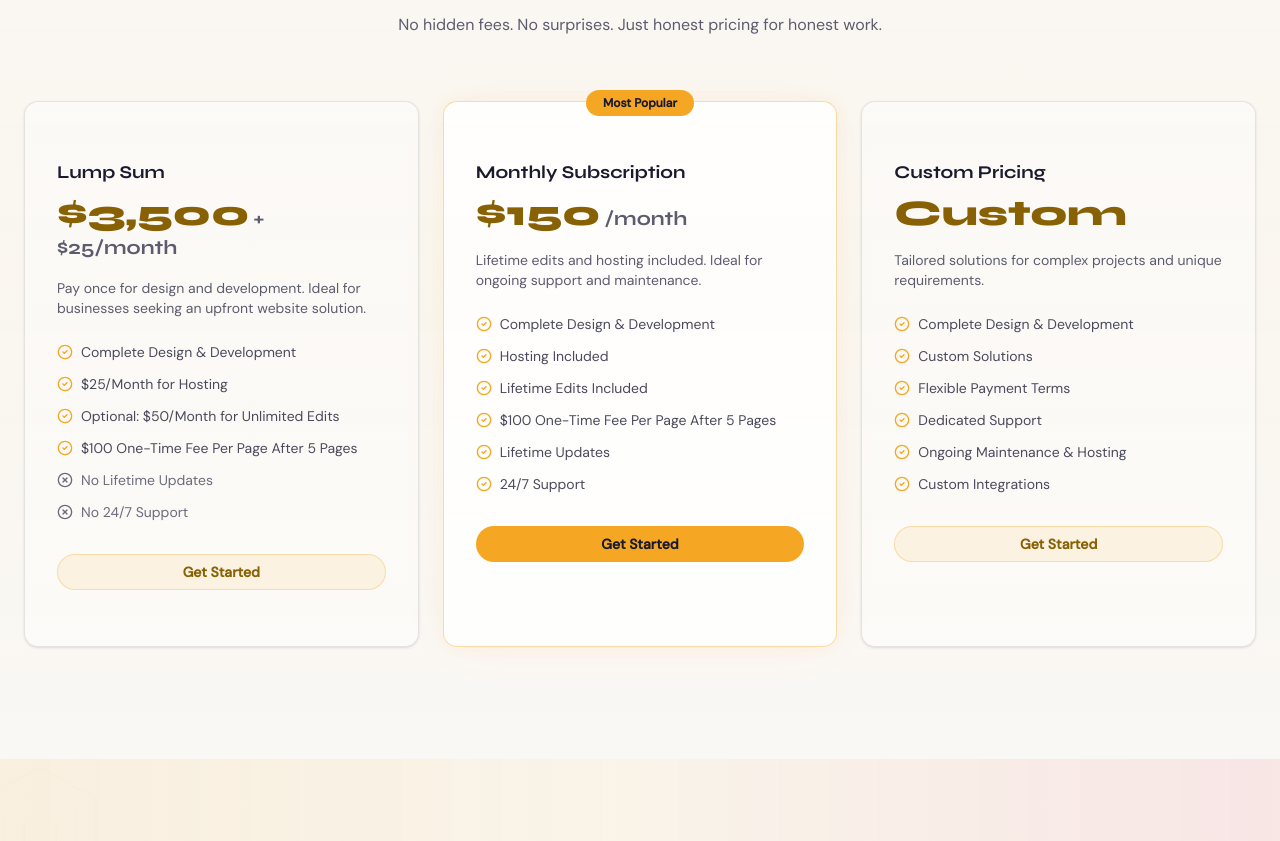
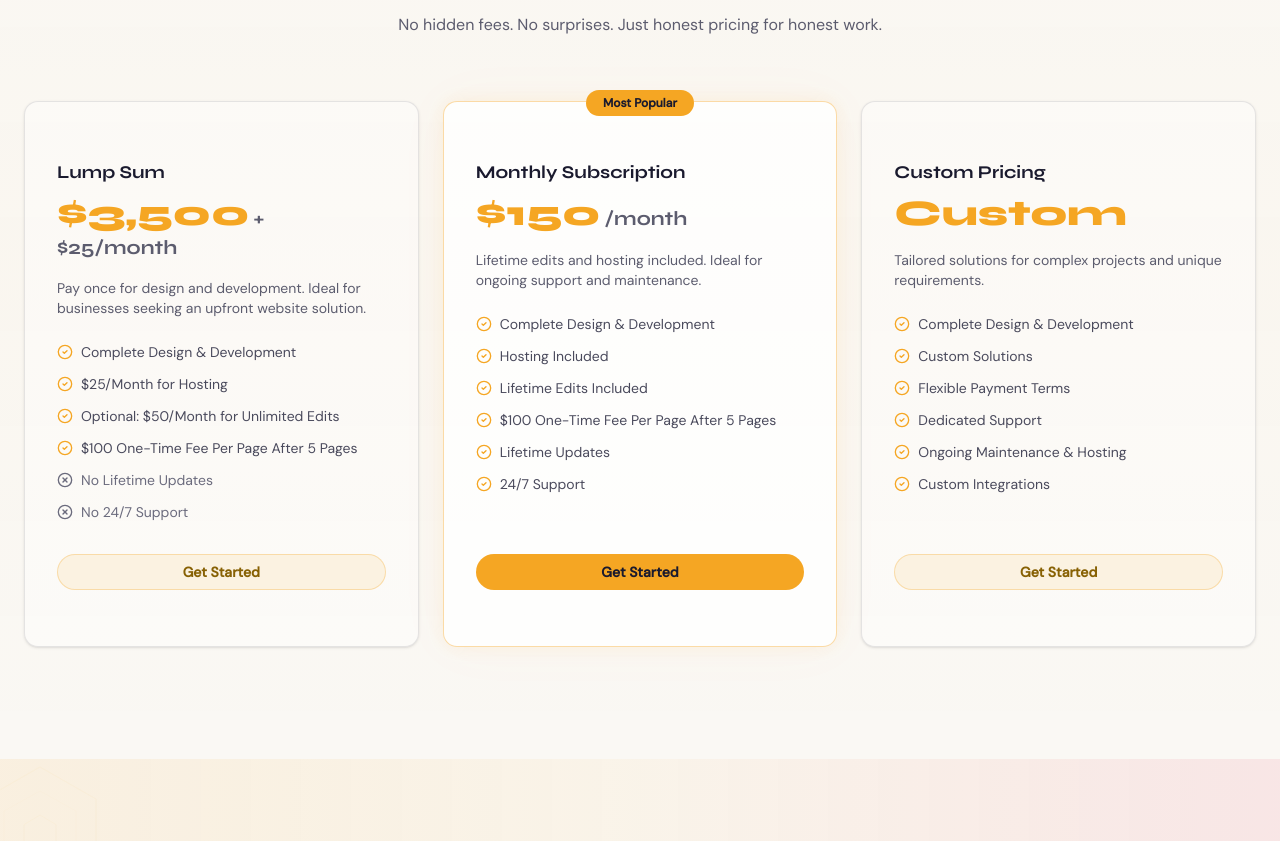
Before and after one commit to Beehive-Web-Designs/beehive-web-designs, a Next.js app: page / in a window 1280 px wide. Shown: the part 4020-4861 px from the top of the page. Built offline with nearby package versions, Linux system fonts and the light colour scheme; no server answers.

Commit message:
small fixes

```diff
--- a/app/about/about-client.tsx
+++ b/app/about/about-client.tsx
@@ -183,7 +183,7 @@ export function AboutClient() {
       <ProcessSection hasHoneycombBg={true} />
 
       {/* ─── TEAM ─── */}
-      <section className="py-28 relative">
+      {/* <section className="py-28 relative">
         <div className="absolute inset-0 bg-gradient-to-b from-transparent via-honey/[0.02] to-transparent pointer-events-none" />
         <div className="relative z-10 mx-auto max-w-7xl px-6">
           <FadeIn>
@@ -200,13 +200,11 @@ export function AboutClient() {
             </div>
           </FadeIn>
 
-          <div className="grid sm:grid-cols-2 lg:grid-cols-2 max-w-3xl gap-6 mx-auto">
+          <div className="grid sm:grid-cols-2 lg:grid-cols-2 max-w-3xl gap-6 mx-auto items-stretch">
             {team.map((member, i) => (
-              <FadeIn key={member.id} delay={i * 0.1}>
+              <FadeIn key={member.id} delay={i * 0.1} className="h-full">
                 <Card className="bg-card/60 border-border hover:border-honey/30 transition-all duration-500 group h-full backdrop-blur-sm">
-                  <CardContent className="text-center">
-
-                    {/* Avatar */}
+                  <CardContent className="text-center h-full flex flex-col">
                     <div className="mx-auto mb-8 w-40 h-40 rounded-full bg-honey/10 border border-honey/20 flex items-center justify-center group-hover:bg-honey/20 transition-colors overflow-hidden">
                       {member.image ? (
                         <Image
@@ -226,16 +224,18 @@ export function AboutClient() {
                     <p className="text-base text-honey-text mt-3 font-medium">
                       {member.role}
                     </p>
-                    {member.linkedin && (
+                    {member.linkedin ? (
                       <a
                         href={member.linkedin}
                         target="_blank"
                         rel="noopener noreferrer"
-                        className="inline-flex items-center justify-center w-10 h-10 rounded-full bg-honey/10 hover:bg-honey/20 border border-honey/20 hover:border-honey/40 transition-all duration-300 mt-6 group/linkedin"
+                        className="inline-flex items-center justify-center w-10 h-10 rounded-full bg-honey/10 hover:bg-honey/20 border border-honey/20 hover:border-honey/40 transition-all duration-300 mt-6 mx-auto group/linkedin"
                         aria-label={`${member.name}'s LinkedIn profile`}
                       >
                         <Linkedin className="h-5 w-5 text-honey group-hover/linkedin:scale-110 transition-transform" />
                       </a>
+                    ) : (
+                      <div className="mt-6 h-10" aria-hidden="true" />
                     )}
                   </CardContent>
                 </Card>
@@ -243,7 +243,7 @@ export function AboutClient() {
             ))}
           </div>
         </div>
-      </section>
+      </section> */}
 
       <CTABanner />
     </PageShell>
--- a/components/pricing-section.tsx
+++ b/components/pricing-section.tsx
@@ -103,9 +103,9 @@ export function PricingSection({
           </div>
         </FadeIn>
 
-        <div className="grid md:grid-cols-3 gap-6">
+        <div className="grid md:grid-cols-3 gap-6 items-stretch">
           {defaultPlans.map((plan, i) => (
-            <FadeIn key={plan.name} delay={i * 0.1}>
+            <FadeIn key={plan.name} delay={i * 0.1} className="h-full">
               <Card
                 className={`relative h-full backdrop-blur-sm transition-all duration-500 ${
                   plan.popular
@@ -120,12 +120,12 @@ export function PricingSection({
                     </Badge>
                   </div>
                 )}
-                <CardContent className="p-8">
+                <CardContent className="p-8 h-full flex flex-col">
                   <h3 className="font-[family-name:var(--font-syne)] text-lg font-bold mb-2">
                     {plan.name}
                   </h3>
                   <div className={plan.period ? "mb-1" : "mb-4"}>
-                    <span className="font-[family-name:var(--font-syne)] text-4xl font-black text-honey-text">
+                    <span className="font-[family-name:var(--font-syne)] text-4xl font-black text-honey">
                       {plan.price}
                     </span>
                     {plan.priceSubtext && (
@@ -142,7 +142,7 @@ export function PricingSection({
                   <p className="text-sm text-muted-foreground mb-6">
                     {plan.desc}
                   </p>
-                  <ul className="space-y-3 mb-8">
+                  <ul className="space-y-3 mb-8 flex-1">
                     {plan.features.map((f) => (
                       <li
                         key={f}
@@ -164,7 +164,7 @@ export function PricingSection({
                   </ul>
                   <Button
                     asChild
-                    className={`w-full rounded-full font-semibold ${
+                    className={`mt-auto w-full rounded-full font-semibold ${
                       plan.popular
                         ? "bg-honey hover:bg-honey-light text-primary-foreground"
                         : "bg-honey/10 hover:bg-honey/20 text-honey-text border border-honey/30"
--- a/components/process-section.tsx
+++ b/components/process-section.tsx
@@ -44,10 +44,10 @@ export function ProcessSection({ hasHoneycombBg = false }: ProcessSectionProps)
           </div>
         </FadeIn>
 
-        <div className="grid sm:grid-cols-2 lg:grid-cols-4 gap-6">
+        <div className="grid sm:grid-cols-2 lg:grid-cols-4 gap-6 items-stretch">
           {processSteps.map((item, i) => (
-            <FadeIn key={item.step} delay={i * 0.1}>
-              <div className="relative group">
+            <FadeIn key={item.step} delay={i * 0.1} className="h-full">
+              <div className="relative group h-full">
                 <div className="p-8 rounded-2xl border border-border bg-card/40 hover:border-honey/30 transition-all duration-500 h-full">
                   <span className="font-[family-name:var(--font-syne)] text-5xl font-black text-honey/15 group-hover:text-honey/25 transition-colors">
                     {item.step}
```
